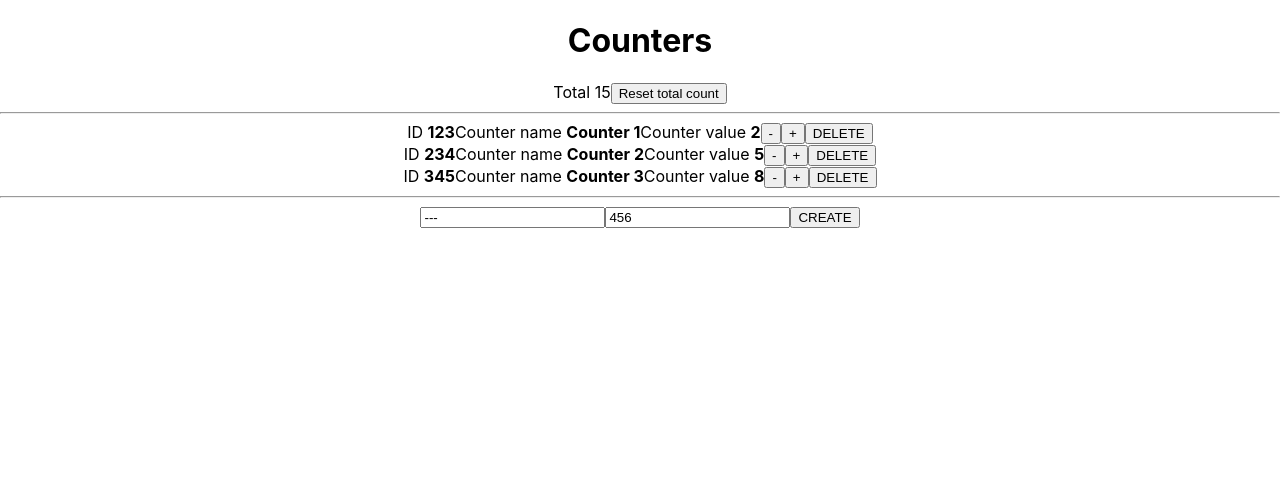
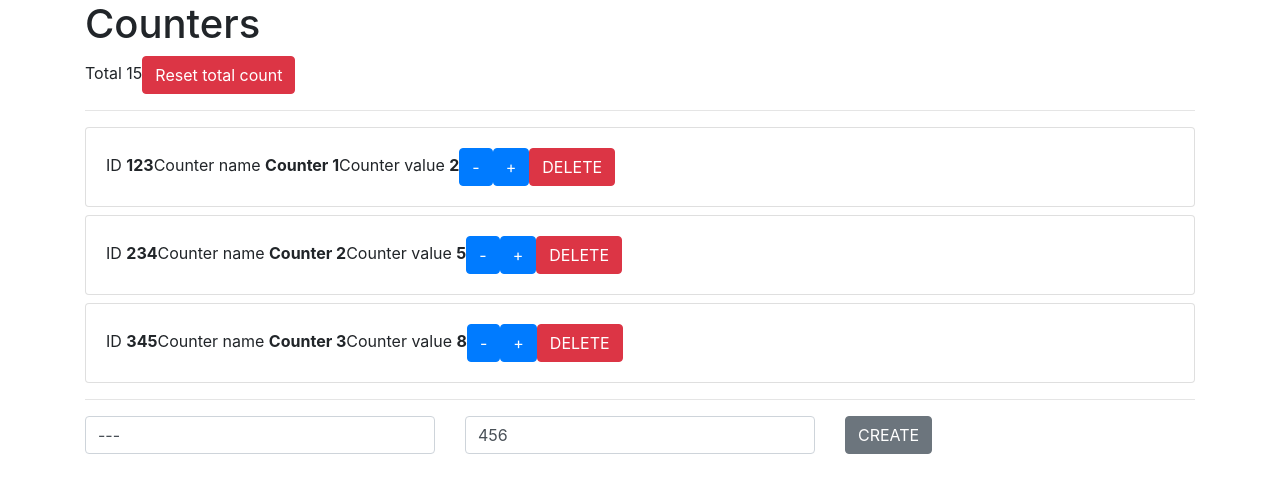
Before and after one commit to Natalina27/calculator-react.js, a React (Create React App) app: page / in a window 1280 px wide. Shown: the top 492 px of the page. Built offline with nearby package versions, Linux system fonts and the light colour scheme.

Commit message:
added bootstrap

```diff
--- a/package.json
+++ b/package.json
@@ -7,6 +7,7 @@
     "@testing-library/jest-dom": "^4.2.4",
     "@testing-library/react": "^9.4.0",
     "@testing-library/user-event": "^7.2.1",
+    "bootstrap": "^4.4.1",
     "react": "^16.12.0",
     "react-dom": "^16.12.0",
     "react-scripts": "3.4.0"
--- a/src/Components/App/App.js
+++ b/src/Components/App/App.js
@@ -51,10 +51,10 @@ function App() {
   };
 
   return (
-    <div className="App">
+    <div className="container">
       <h1>Counters</h1>
       Total {counters.reduce((a,b) => a + b.count, 0)}
-      <button onClick={resetTotalCount}>Reset total count</button>
+      <button onClick={resetTotalCount} className="btn btn-danger">Reset total count</button>
       <hr />
       {counters.map(el => <Counter key={el.id}
                                             id={el.id}
--- a/src/Components/Counter/Counter.js
+++ b/src/Components/Counter/Counter.js
@@ -3,15 +3,20 @@ import '../Counter/Counter.css';
 
 function Counter(props) {
     return(
-        <div>
-            ID <strong>{props.id}</strong>
-            Counter name <strong>{props.name}</strong>
-            Counter value <strong>{props.count}</strong>
+        <div className='card mb-2'>
+            <div className='card-body'>
+                <div className="row">
+                    <div className="col">
+                            ID <strong>{props.id}</strong>
+                            Counter name <strong>{props.name}</strong>
+                            Counter value <strong>{props.count}</strong>
 
-            <button onClick={() => props.decrement(props.id)}>-</button>
-            <button onClick={() => props.increment(props.id)}>+</button>
-            <button onClick={() => props.remove(props.id)}>DELETE</button>
-
+                            <button onClick={() => props.decrement(props.id)} className='btn btn-primary'>-</button>
+                            <button onClick={() => props.increment(props.id)} className='btn btn-primary'>+</button>
+                            <button onClick={() => props.remove(props.id)} className='btn btn-danger'>DELETE</button>
+                    </div>
+                </div>
+            </div>
         </div>
     );
 }
--- a/src/Components/CounterForm/CounterForm.js
+++ b/src/Components/CounterForm/CounterForm.js
@@ -5,11 +5,23 @@ function CounterForm(props) {
     const [name, setName] = useState('---');
     const [count, setCount] = useState('456');
 
+    const onSubmit = () => {
+        props.onSubmit(name, count);
+        setName('');
+        setCount(0);
+    };
+
     return(
-        <div>
-            <input type=" text" name='name' value={name} onChange={e => setName(e.target.value)} />
-            <input type=" text" name='count' value={count} onChange={e => setCount(e.target.value)} />
-            <button onClick={() => props.onSubmit(name,count)}>CREATE</button>
+        <div className='row'>
+            <div className="col">
+                <input type=" text" name='name' value={name} onChange={e => setName(e.target.value)} className='form-control' />
+            </div>
+            <div className="col">
+                <input type=" text" name='count' value={count} onChange={e => setCount(e.target.value)} className='form-control'/>
+            </div>
+            <div className="col">
+                <button onClick={() => props.onSubmit(name, count)} className='btn btn-secondary'>CREATE</button>
+            </div>
         </div>
     );
 }
--- a/src/index.js
+++ b/src/index.js
@@ -3,6 +3,7 @@ import ReactDOM from 'react-dom';
 import './index.css';
 import App from './Components/App/App';
 import * as serviceWorker from './serviceWorker';
+import 'bootstrap/dist/css/bootstrap.css';
 
 ReactDOM.render(<App />, document.getElementById('root'));
 
```
Also changed, not shown: 1 other file (tests, documents, lock files or other folders).
